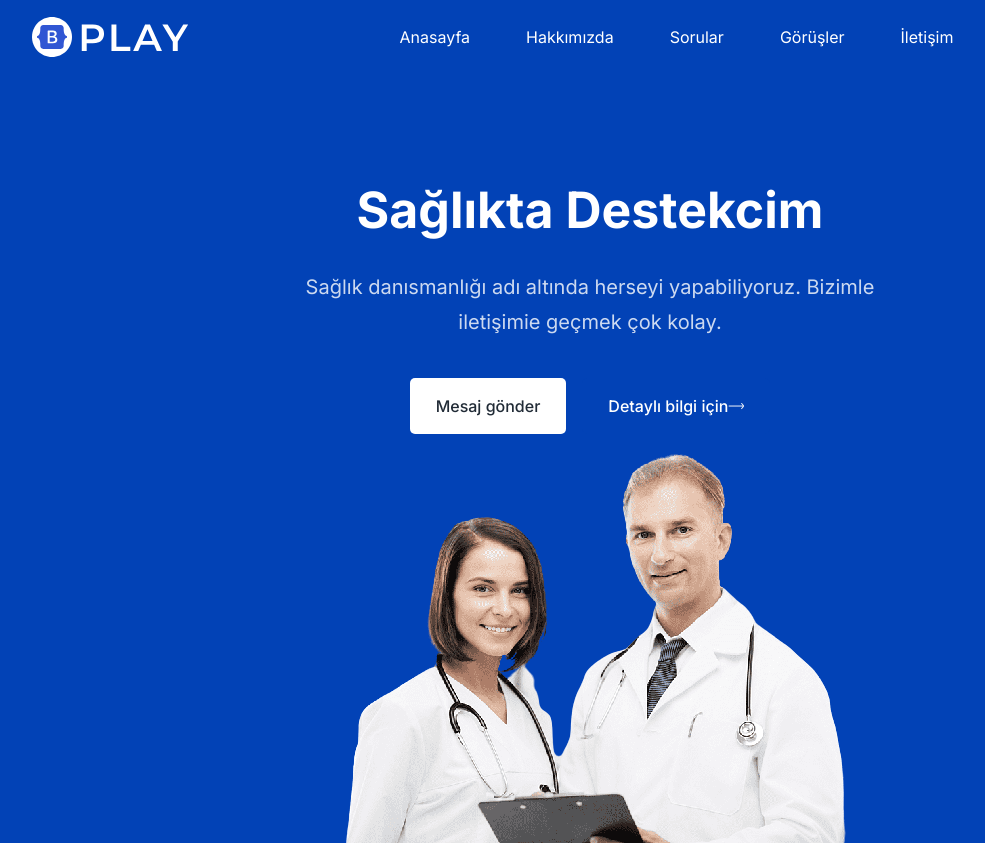
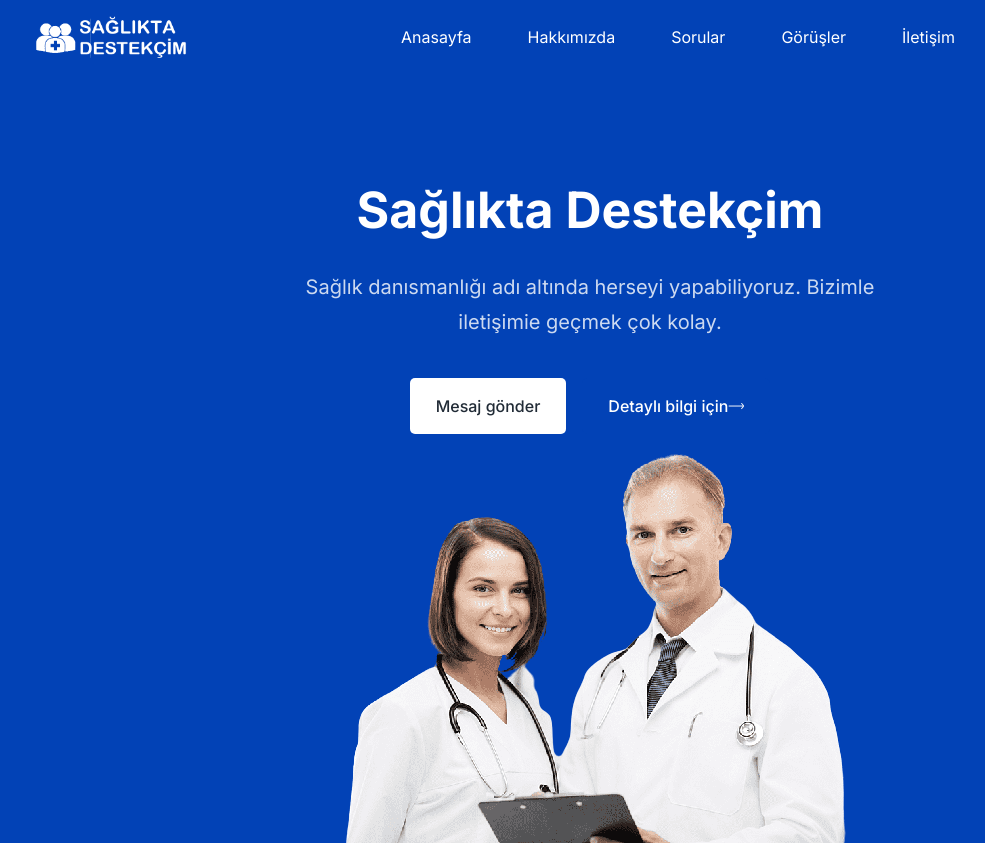
Before and after one commit to umutsoysl/sgdwebsite, a plain HTML site: page index.html in a window 1280 px wide. Shown: the top 846 px of the page, without its empty margins (50-1035 px from the left). Drawn offline with Linux system fonts and the light colour scheme.

Commit message:
Change Logo

```diff
--- a/assets/js/main.js
+++ b/assets/js/main.js
@@ -15,9 +15,9 @@
 
     // === logo change
     if (ud_header.classList.contains("sticky")) {
-      logo.src = "assets/images/logo/logo-2.svg";
+      logo.src = "assets/images/logo/blue_logo.png";
     } else {
-      logo.src = "assets/images/logo/logo.svg";
+      logo.src = "assets/images/logo/white_logo.png";
     }
 
     // show or hide the back-top-top button
--- a/index.html
+++ b/index.html
@@ -15,7 +15,7 @@
   <meta charset="UTF-8" />
   <meta http-equiv="X-UA-Compatible" content="IE=edge" />
   <meta name="viewport" content="width=device-width, initial-scale=1.0" />
-  <title>Sağlıkta Destekcim</title>
+  <title>Sağlıkta Destekçim</title>
 
   <!-- Primary Meta Tags -->
   <meta name="title" content="Play - Free Open Source HTML Bootstrap Template by UIdeck">
@@ -53,7 +53,7 @@
         <div class="col-lg-12">
           <nav class="navbar navbar-expand-lg">
             <a class="navbar-brand" href="index.html">
-              <img src="assets/images/logo/logo.png" alt="Logo" />
+              <img src="assets/images/logo/white_logo.png" alt="Logo" />
             </a>
             <button class="navbar-toggler">
               <span class="toggler-icon"> </span>
@@ -95,7 +95,7 @@
         <div class="col-lg-12">
           <div class="ud-hero-content wow fadeInUp" data-wow-delay=".2s">
             <h1 class="ud-hero-title">
-              Sağlıkta Destekcim
+              Sağlıkta Destekçim
             </h1>
             <p class="ud-hero-desc">
               Sağlık danısmanlığı adı altında herseyi yapabiliyoruz.
@@ -677,7 +677,7 @@
           <div class="col-xl-3 col-lg-4 col-md-6">
             <div class="ud-widget">
               <a href="index.html" class="ud-footer-logo">
-                <img src="assets/images/logo/logo.svg" alt="logo" />
+                <img src="assets/images/logo/white_logo.png" alt="logo" />
               </a>
               <p class="ud-widget-desc">
                 Sağlıkta Destekcim ile artık herşey çok kolay!
```
Also changed, not shown: assets/images/logo/blue_logo.png (renamed from assets/blue_logo.png), assets/images/logo/logo-2.svg (deleted), assets/images/logo/logo.png (deleted), assets/images/logo/logo.svg (deleted), assets/images/logo/white_logo.png (renamed from assets/white_logo.png).
